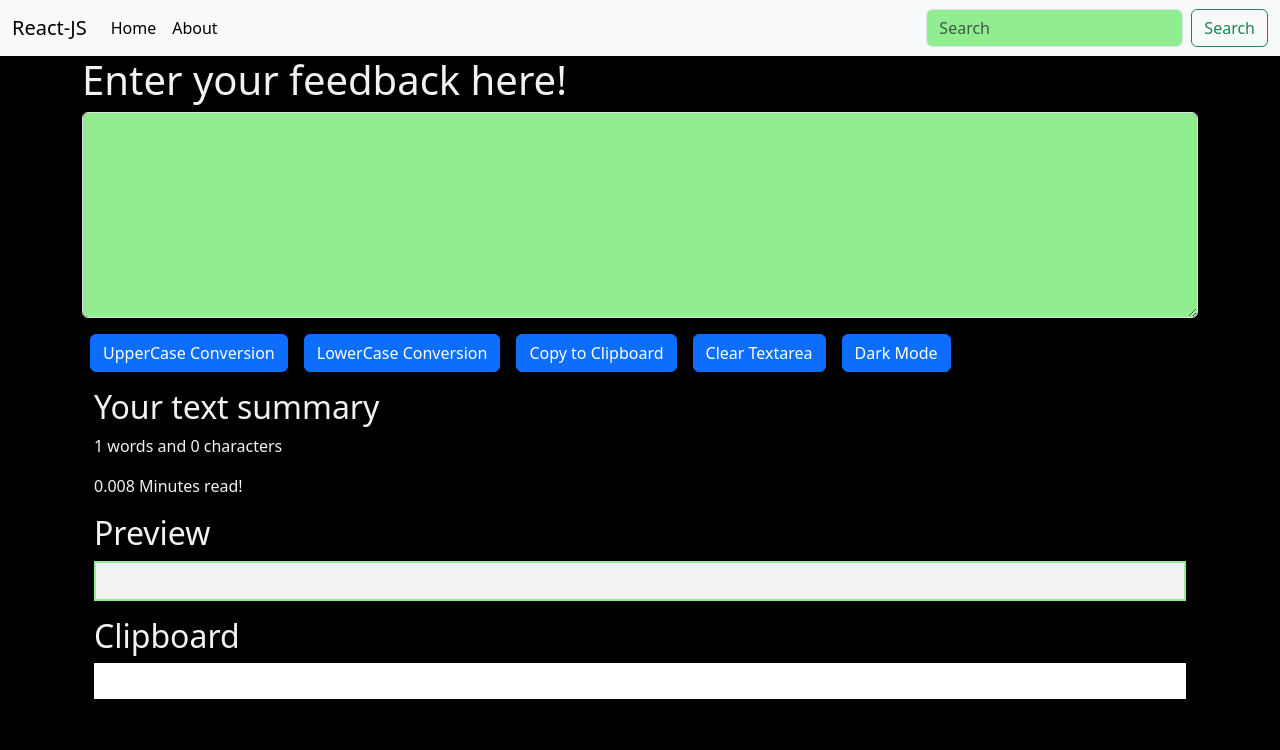
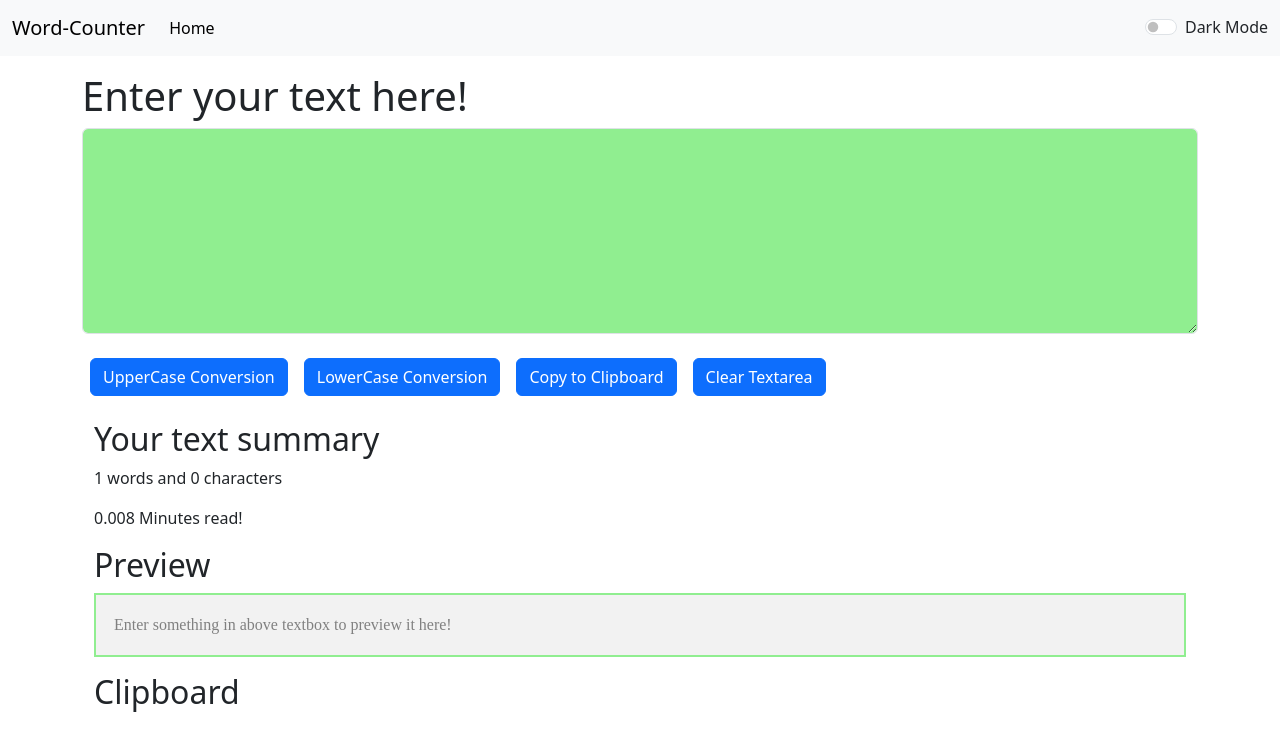
Before and after one commit to sourcebykhalid/Textutils, a React (Create React App) app: page / in a window 1280 px wide. Shown: the top 750 px of the page. Built offline with nearby package versions, Linux system fonts and the light colour scheme.

Commit message:
Added extra funcionalties to the word counter app

```diff
--- a/src/App.js
+++ b/src/App.js
@@ -1,13 +1,28 @@
+import React, { useState } from "react";
 import "./Appb.css";
 import Navbar from "./Components/Navbar";
 import TextForm from "./Components/TextForm";
+function App() {
+  const [mode, setMode] = useState("light");
+  const toggleMode = () => {
+    if (mode === "light") {
+      setMode("dark");
+      document.body.style.backgroundColor = "#2a2b2a";
+      document.body.style.color = "#fff";
+      document.body.style.transition = ".92s";
+    } else {
+      setMode("light");
+      document.body.style.backgroundColor = "#f5f5f4";
+      document.body.style.color = "#000";
+      document.body.style.transition = "1.8s";
+    }
+  };
 
-function App() {
   return (
     <>
-      <Navbar title="React-JS" aboutText="About" search="Search" />
-      <div className="container">
-        <TextForm heading="Enter your feedback here!" />
+      <Navbar title="Word-Counter" mode={mode} toggleMode={toggleMode} />
+      <div className="container my-3" mode={mode} toggleMode={toggleMode}>
+        <TextForm heading="Enter your text here!" />
       </div>
     </>
   );
--- a/src/Appb.css
+++ b/src/Appb.css
@@ -37,7 +37,3 @@
     transform: rotate(360deg);
   }
 }
-
-body {
-  background-color: black;
-}
--- a/src/Components/Navbar.js
+++ b/src/Components/Navbar.js
@@ -2,7 +2,9 @@
 import PropTypes from "prop-types";
 export default function Navbar(props) {
   return (
-    <nav className="navbar navbar-expand-lg bg-body-tertiary">
+    <nav
+      className={`navbar navbar-expand-lg navbar-${props.mode} bg-${props.mode}`}
+    >
       <div className="container-fluid">
         <a className="navbar-brand" href="/">
           {props.title}
@@ -31,17 +33,21 @@
               </a>
             </li>
           </ul>
-          <form className="d-flex" role="search">
+          <div className="form-check form-switch">
             <input
-              className="form-control me-2"
-              type="search"
-              placeholder="Search"
-              aria-label="Search"
+              className="form-check-input"
+              type="checkbox"
+              role="switch"
+              onClick={props.toggleMode}
+              id="flexSwitchCheckDefault"
             />
-            <button className="btn btn-outline-success" type="submit">
-              {props.search}
-            </button>
-          </form>
+            <label
+              className="form-check-label text-gray"
+              htmlFor="flexSwitchCheckDefault"
+            >
+              Dark Mode
+            </label>
+          </div>
         </div>
       </div>
     </nav>
--- a/src/Components/TextForm.js
+++ b/src/Components/TextForm.js
@@ -41,11 +41,6 @@
     e.preventDefault();
     setText((e.target.value = ""));
   };
-  const dark = () => {
-    let darkMode = (document.querySelectorAll(".btn").style.backgroundColor =
-      "red");
-    return darkMode;
-  };
 
   const [text, setText] = useState("");
 
@@ -62,20 +57,21 @@
             onChange={onChange}
           ></textarea>
         </div>
-        <button className="btn btn-primary mx-2" onClick={upperCase}>
+        <button className="btn btn-primary mx-2 my-2" onClick={upperCase}>
           UpperCase Conversion
         </button>
-        <button className="btn btn-primary mx-2" onClick={lowerCase}>
+        <button className="btn btn-primary mx-2 my-2" onClick={lowerCase}>
           LowerCase Conversion
         </button>
-        <button className="btn btn-primary mx-2" onClick={clipboard}>
+        <button className="btn btn-primary mx-2 my-2" onClick={clipboard}>
           Copy to Clipboard
         </button>
-        <button className="btn btn-primary mx-2" type="reset" onClick={reset}>
+        <button
+          className="btn btn-primary mx-2 my-2"
+          type="reset"
+          onClick={reset}
+        >
           Clear Textarea
-        </button>
-        <button className="btn btn-primary mx-2" onClick={dark}>
-          Dark Mode
         </button>
       </div>
 
@@ -86,7 +82,11 @@
         </p>
         <p>{0.008 * text.split(" ").length} Minutes read!</p>
         <h2>Preview</h2>
-        <p style={myStyle2}>{text}</p>
+        <p style={myStyle2}>
+          {text.length > 0
+            ? text
+            : "Enter something in above textbox to preview it here!"}
+        </p>
         <h2>Clipboard</h2>
         <p style={myStyle} id="copy"></p>
       </div>
--- a/src/index.css
+++ b/src/index.css
@@ -1,6 +1,3 @@
 .form-control {
   background-color: lightgreen;
 }
-body {
-  color: #f2f2f2;
-}
```
